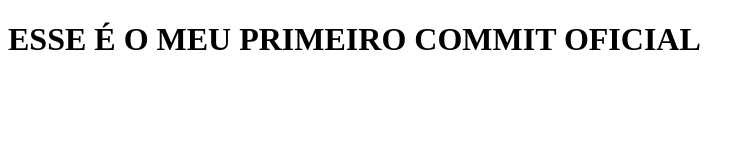
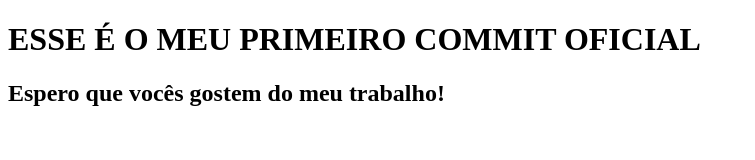
Before and after one commit to PatiBez/aulas-de-programacao, a plain HTML site: page index.html in a window 1280 px wide. Shown: the whole page, without its empty margins (0-755 px from the left). Drawn offline with Linux system fonts and the light colour scheme.

Commit message:
meu primeiro commit

```diff
--- a/index.html
+++ b/index.html
@@ -7,5 +7,6 @@
   </head>
   <body>
     <h1>ESSE É O MEU PRIMEIRO COMMIT OFICIAL</h1>
+    <h2>Espero que vocês gostem do meu trabalho!</h2>
   </body>
 </html>
```
